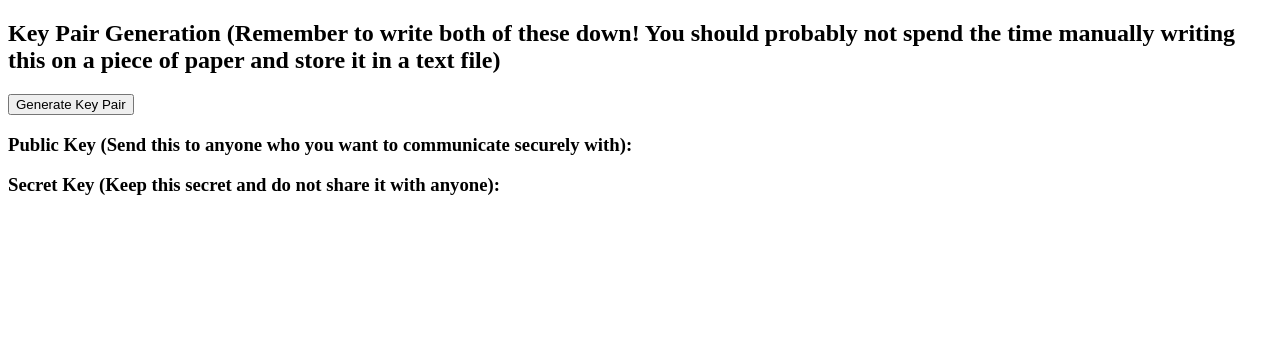
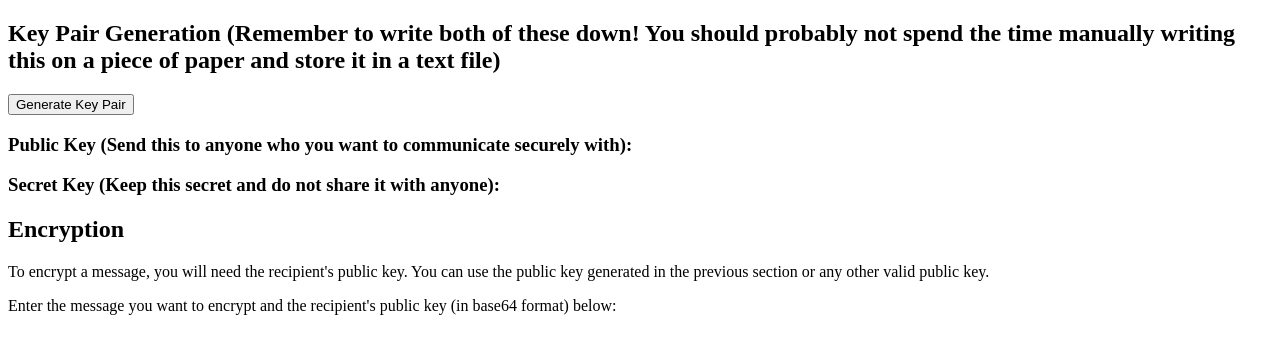
Before and after one commit to Stuart428/vpm, a React (Vite) app: page / in a window 1280 px wide. Shown: the top 354 px of the page. Built offline with nearby package versions, Linux system fonts and the light colour scheme.

Commit message:
Add UI section for message encryption with public key instructions

```diff
--- a/src/App.tsx
+++ b/src/App.tsx
@@ -22,6 +22,14 @@ function App() {
         <p id="keyGenPublicKeyOut">{publicKeyOut}</p>
         <h3>Secret Key (Keep this secret and do not share it with anyone): </h3>
         <p id="keyGenSecretKeyOut">{secretKeyOut}</p>
+      </div>
+
+      <div id="encryption">
+        <h2>Encryption</h2>
+        <p>To encrypt a message, you will need the recipient's public key. You can use the public key generated in the previous section or any other valid public key.</p>
+        <p>Enter the message you want to encrypt and the recipient's public key (in base64 format) below:</p>
+        {/*todo: add encryption functionality here*/}
+
       </div>
 
     </>
```
